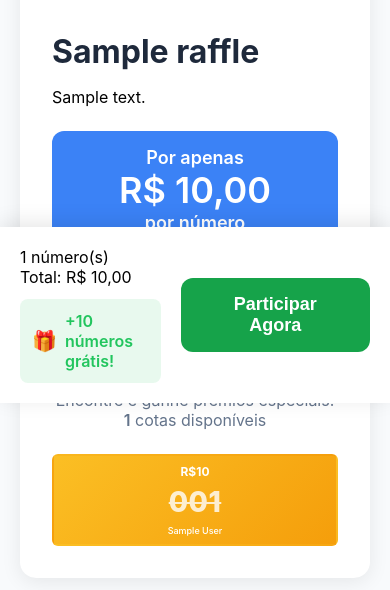
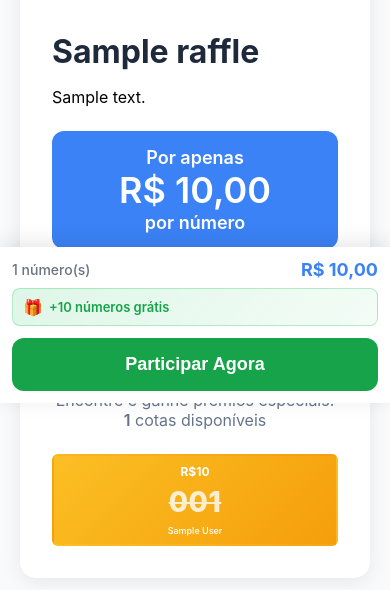
Before and after one commit to IgorAcender/rifas, a Django app: a page that uses templates/raffles/public_view.html in a window 390 px wide. Shown: the part 441-1031 px from the top of the page. Run offline with Django 4.2, Linux system fonts and the light colour scheme; tables that the repository leaves empty hold one stand-in row (values such as "Sample post").

Commit message:
feat: melhora design do action bar mobile com bônus mais compactos

```diff
--- a/templates/raffles/public_view.html
+++ b/templates/raffles/public_view.html
@@ -162,12 +162,76 @@
             right: 0;
             background: var(--white);
             box-shadow: 0 -4px 20px rgba(0, 0, 0, 0.1);
-            padding: 20px;
+            padding: 16px;
             display: flex;
             justify-content: space-between;
             align-items: center;
-            gap: 20px;
+            gap: 16px;
             z-index: 1000;
+        }
+
+        .selection-info {
+            flex: 1;
+            display: flex;
+            flex-direction: column;
+            gap: 8px;
+        }
+
+        .selection-summary {
+            display: flex;
+            justify-content: space-between;
+            align-items: center;
+            gap: 12px;
+        }
+
+        .count {
+            font-size: 14px;
+            color: #6b7280;
+            font-weight: 500;
+        }
+
+        .total {
+            font-size: 18px;
+            font-weight: 700;
+            color: var(--primary-color);
+        }
+
+        #bonusInfo {
+            display: flex;
+            flex-direction: column;
+            gap: 6px;
+        }
+
+        .btn-buy {
+            background: var(--secondary-color);
+            color: var(--white);
+            border: none;
+            padding: 16px 32px;
+            border-radius: 12px;
+            font-size: 16px;
+            font-weight: 600;
+            cursor: pointer;
+            transition: all 0.2s;
+            white-space: nowrap;
+            flex-shrink: 0;
+        }
+
+        @media (max-width: 768px) {
+            .action-bar {
+                flex-direction: column;
+                padding: 12px;
+                gap: 12px;
+            }
+
+            .selection-info {
+                width: 100%;
+            }
+
+            .btn-buy {
+                width: 100%;
+                padding: 14px;
+                font-size: 15px;
+            }
         }
 
         .btn-buy {
@@ -1002,8 +1066,10 @@
 
     <div class="action-bar">
         <div class="selection-info">
-            <div class="count"><span id="selectedCount">1</span> número(s)</div>
-            <div class="total">Total: R$ <span id="totalAmount">{{ raffle.price_per_number }}</span></div>
+            <div class="selection-summary">
+                <div class="count"><span id="selectedCount">1</span> número(s)</div>
+                <div class="total">R$ <span id="totalAmount">{{ raffle.price_per_number }}</span></div>
+            </div>
             <div id="bonusInfo"></div>
         </div>
         <button class="btn-buy" id="buyButton" onclick="openLoginModal()">Participar Agora</button>
@@ -1192,20 +1258,20 @@
             if (config.enablePurchaseBonus && config.purchaseBonusEvery > 0) {
                 const bonusCount = Math.floor(quantity / config.purchaseBonusEvery) * config.purchaseBonusAmount;
                 if (bonusCount > 0) {
-                    bonusHTML += `<div style="display: flex; align-items: center; gap: 8px; padding: 12px; background: rgba(34, 197, 94, 0.1); border-radius: 8px; margin-top: 12px;">
-                        <span style="font-size: 20px;">🎁</span>
-                        <span style="color: #22c55e; font-weight: 600;">+${bonusCount} número${bonusCount > 1 ? 's' : ''} grátis!</span>
+                    bonusHTML += `<div style="display: flex; align-items: center; gap: 6px; padding: 8px 10px; background: linear-gradient(135deg, rgba(34, 197, 94, 0.15), rgba(34, 197, 94, 0.05)); border-radius: 8px; border: 1px solid rgba(34, 197, 94, 0.3);">
+                        <span style="font-size: 16px;">🎁</span>
+                        <span style="color: #16a34a; font-weight: 600; font-size: 13px;">+${bonusCount} número${bonusCount > 1 ? 's' : ''} grátis</span>
                     </div>`;
                 }
             }
 
             // Prêmio milestone
             if (config.enableMilestoneBonus && quantity >= config.milestoneQuantity) {
-                bonusHTML += `<div style="display: flex; align-items: center; gap: 8px; padding: 12px; background: rgba(251, 191, 36, 0.1); border-radius: 8px; margin-top: 12px;">
-                    <span style="font-size: 20px;">🏆</span>
+                bonusHTML += `<div style="display: flex; align-items: center; gap: 6px; padding: 8px 10px; background: linear-gradient(135deg, rgba(251, 191, 36, 0.15), rgba(251, 191, 36, 0.05)); border-radius: 8px; border: 1px solid rgba(251, 191, 36, 0.3);">
+                    <span style="font-size: 16px;">🏆</span>
                     <div style="flex: 1;">
-                        <div style="color: #fbbf24; font-weight: 600; margin-bottom: 4px;">${config.milestonePrizeName}</div>
-                        <div style="color: #94a3b8; font-size: 13px;">${config.milestonePrizeDescription}</div>
+                        <div style="color: #d97706; font-weight: 600; font-size: 13px; line-height: 1.3;">${config.milestonePrizeName}</div>
+                        <div style="color: #78716c; font-size: 11px; margin-top: 2px; line-height: 1.3;">${config.milestonePrizeDescription}</div>
                     </div>
                 </div>`;
             }
```
